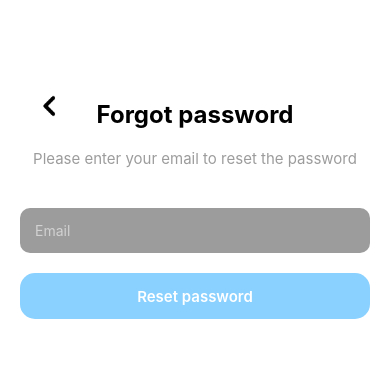
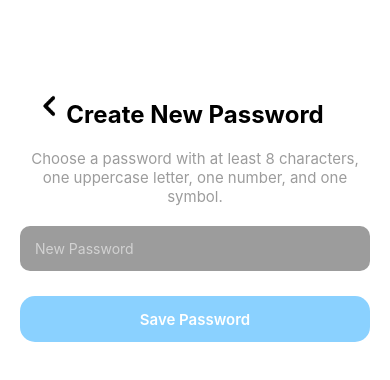
Before and after one commit to FarisGoralija/Parkly, a React Native app in the folder frontend/: screen /ForgotNewPasswordScreen in a window 390 px wide. Shown: the top 380 px of the page. Built offline with nearby package versions, Linux system fonts and the light colour scheme.

Commit message:
making_forgotNewPasswordScreen

```diff
--- a/frontend/navigation.js
+++ b/frontend/navigation.js
@@ -4,7 +4,8 @@ import { NavigationContainer } from "@react-navigation/native";
 import BottomTabs from "./components/common/BottomTabs"; // Use BottomTabs instead of CustomBottomTab
 import LoginScreen from "./screen/LoginScreen";
 import ForgotPasswordScreen from "./screen/ForgotPassword/ForgotPasswordScreen";
-import ForgotPasswordVerifyCodeScreen from "./screen/ForgotPassword/ForgotPasswordVerifyCodeScreen";
+import ForgotVerifyCodeScreen from "./screen/ForgotPassword/ForgotVerifyCodeScreen";
+import ForgotNewPasswordScreen from "./screen/ForgotPassword/ForgotNewPasswordScreen";
 
 
 const Stack = createStackNavigator();
@@ -13,11 +14,12 @@ export default function Navigation() {
   return (
     <NavigationContainer>
       <Stack.Navigator screenOptions={{ headerShown: false }}
-      initialRouteName="ForgotPasswordScreen">
+      initialRouteName="ForgotNewPasswordScreen">
         <Stack.Screen name="Home" component={BottomTabs} />
         <Stack.Screen name="LoginScreen" component={LoginScreen}/>
         <Stack.Screen name="ForgotPasswordScreen" component={ForgotPasswordScreen} />
-        <Stack.Screen name="ForgotPasswordVerifyCodeScreen" component={ForgotPasswordVerifyCodeScreen} />
+        <Stack.Screen name="ForgotVerifyCodeScreen" component={ForgotVerifyCodeScreen} />
+        <Stack.Screen name="ForgotNewPasswordScreen" component={ForgotNewPasswordScreen} />
       </Stack.Navigator>
     </NavigationContainer>
   );
--- /dev/null
+++ b/frontend/screen/ForgotPassword/ForgotNewPasswordScreen.js
@@ -0,0 +1,88 @@
+import React, { useState } from "react";
+import { View, Text, StyleSheet } from "react-native";
+import TitleText from "../../components/common/TitleText";
+import InputField from "../../components/common/InputField";
+import BlueUniversalButton from "../../components/common/BlueUniversalButton";
+import { passwordRegex } from "../../utils/Validation";
+
+const ForgotNewPasswordScreen = () => {
+  const [password, setPassword] = useState("");
+  const [error, setError] = useState("");
+  const [borderColor, setBorderColor] = useState("#9C9C9C");
+
+  const handlePasswordChange = (text) => {
+    setPassword(text);
+    setError("");
+    setBorderColor("#9C9C9C");
+  };
+
+  const handleSavePassword = () => {
+    if (!passwordRegex.test(password)) {
+      setError(
+        "Password must be 8+ characters, with an uppercase,number, and symbol"
+      );
+      setBorderColor("#E92440");
+      return;
+    }
+
+    console.log("Password saved:", password);
+    setError("");
+    setBorderColor("#00C851");
+    // Navigate or trigger success action
+  };
+
+  return (
+    <View style={styles.container}>
+      <TitleText
+        title="Create New Password"
+        subtitle={`Choose a password with at least 8 characters,\none uppercase letter, one number, and one symbol.`}
+      />
+
+      <View>
+        <InputField
+          placeholder="New Password"
+          placeholderColor="#D2D2D2"
+          secureTextEntry
+          onChangeText={handlePasswordChange}
+          borderColor={borderColor}
+        />
+      </View>
+
+      {error ? (
+        <Text style={styles.errorText}>{error}</Text>
+      ) : (
+        <View style={{ height: 15 }} />
+      )}
+
+      <View style={styles.savePasswordButton}>
+        <BlueUniversalButton
+          text="Save Password"
+          onPress={handleSavePassword}
+          disabled={password.trim() === ""}
+        />
+      </View>
+    </View>
+  );
+};
+
+const styles = StyleSheet.create({
+  container: {
+    flex: 1,
+    justifyContent: "flex-start",
+    paddingHorizontal: 20,
+    paddingTop: 80,
+    backgroundColor: "white",
+  },
+  savePasswordButton: {
+    width: "100%",
+    marginTop: 10,
+  },
+  errorText: {
+    color: "#E92440",
+    fontSize: 13,
+    marginTop: 10,
+    marginLeft: 5,
+  },
+});
+
+export default ForgotNewPasswordScreen;
--- a/frontend/screen/ForgotPassword/ForgotPasswordScreen.js
+++ b/frontend/screen/ForgotPassword/ForgotPasswordScreen.js
@@ -26,7 +26,7 @@ const ForgotPasswordScreen = () => {
     if (isValidEmail(email)) {
       setErrorMessage("");
       setIsEmailValid(true);
-      navigation.navigate("ForgotPasswordVerifyCodeScreen", { email }); // Navigate only if email is valid
+      navigation.navigate("ForgotVerifyCodeScreen", { email }); // Navigate only if email is valid
     } else {
       setErrorMessage("Please enter a valid email address.");
       setIsEmailValid(false);
--- a/frontend/screen/ForgotPassword/ForgotPasswordVerifyCodeScreen.js
+++ b/frontend/screen/ForgotPassword/ForgotVerifyCodeScreen.js
@@ -6,7 +6,7 @@ import {
   TouchableWithoutFeedback,
   Keyboard,
 } from "react-native";
-import { useRoute } from "@react-navigation/native";
+import { useRoute, useNavigation } from "@react-navigation/native";
 import VerifyInput from "../../components/ForgotPassword/VerifyInput";
 import TitleText from "../../components/common/TitleText";
 import TimerFooter from "../../components/ForgotPassword/TimerFooter";
@@ -18,6 +18,7 @@ const ForgotPasswordVerifyCodeScreen = () => {
   const [borderColor, setBorderColor] = useState("#9C9C9C");
 
   const route = useRoute();
+  const navigation = useNavigation();
   const email = route.params?.email || "your email";
 
   const handleVerify = () => {
@@ -25,6 +26,8 @@ const ForgotPasswordVerifyCodeScreen = () => {
       console.log("Entered Code:", code);
       setError("");
       setBorderColor("#00C851"); // Green border for success
+
+      navigation.navigate("ForgotNewPasswordScreen", { email });
     } else {
       setError("Code is incorrect, please try again.");
       setBorderColor("#E92440"); // Red border for error
--- a/frontend/utils/Validation.js
+++ b/frontend/utils/Validation.js
@@ -2,3 +2,6 @@ export const isValidEmail = (email) => {
   const regex = /^[a-zA-Z0-9._%+-]+@[a-zA-Z0-9.-]+\.[a-zA-Z]{2,}$/;
   return regex.test(email);
 };
+
+
+export const passwordRegex = /^(?=.*[A-Z])(?=.*\d)(?=.*[\W_]).{8,}$/;
```
